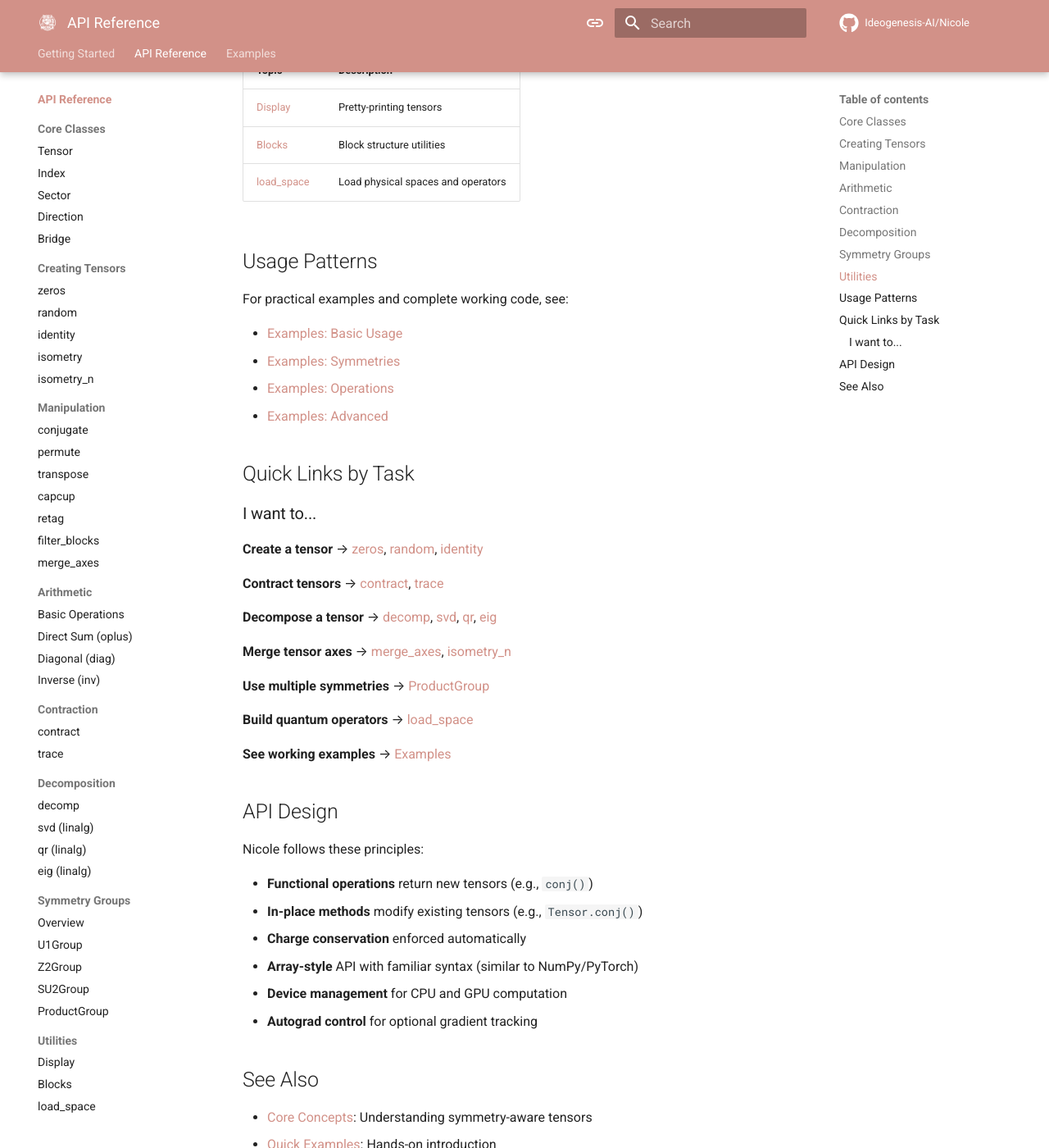
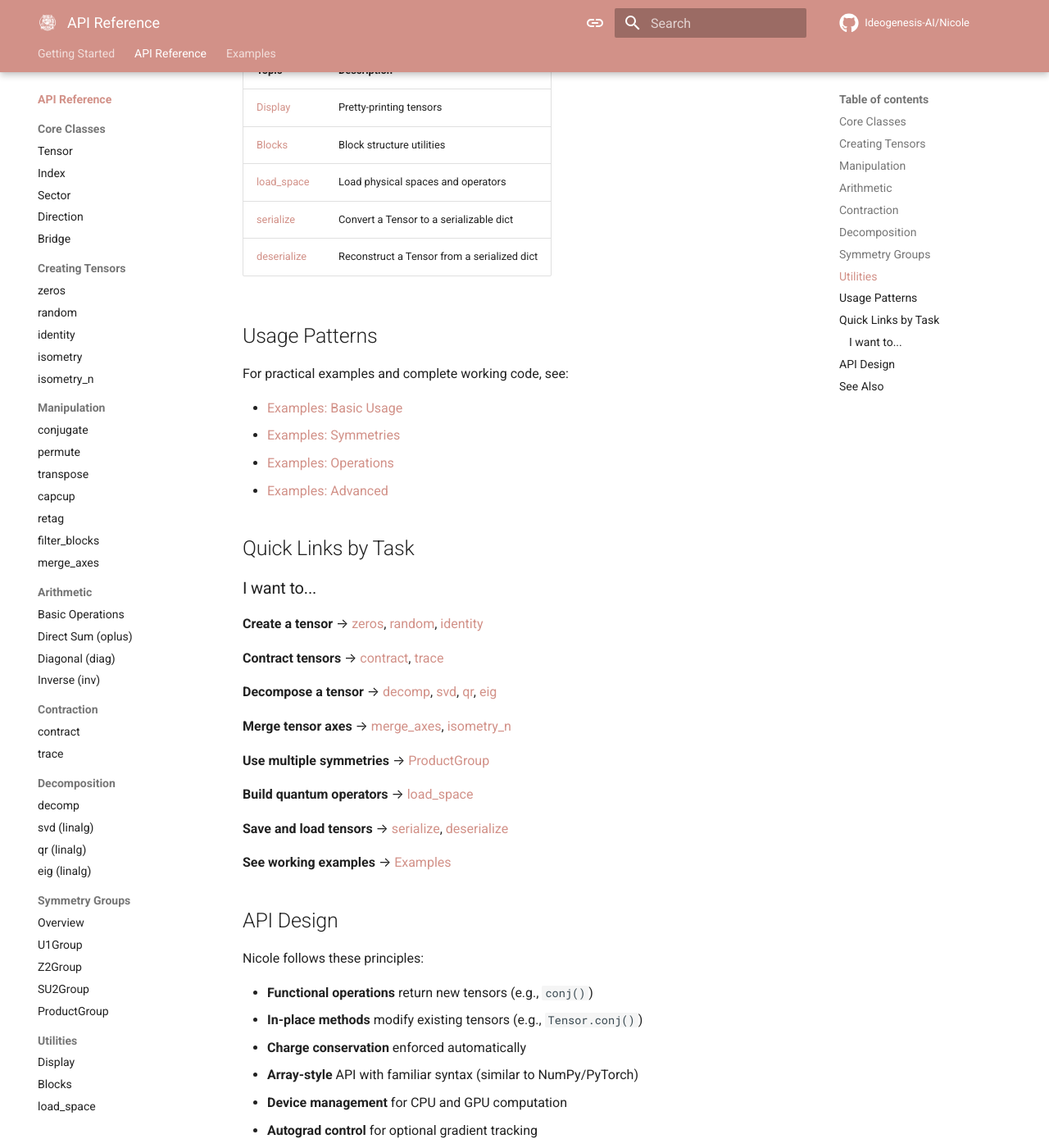
Before and after one commit to Ideogenesis-AI/Nicole, an MkDocs documentation site: the page built from docs/api/index.md, in a window 1280 px wide and 1400 px high, scrolled down 3415 px. Shown: the whole window at 82% size. Built offline with MkDocs 1.6.1 and Material for MkDocs 9.7.7, drawn with Linux system fonts in a browser that asks for light colours; comment, search, counter and statistics services are not loaded; the version menu is left out.

Commit message:
Update API documentation to include `serialize` and `deserialize` functions
Added entries for the `serialize` and `deserialize` functions in the API documentation, highlighting their roles in converting Tensors to and from serializable dictionaries. This update enhances user guidance on saving and loading tensors, ensuring comprehensive coverage of serialization features.

```diff
--- a/docs/api/index.md
+++ b/docs/api/index.md
@@ -100,6 +100,8 @@ Supporting functionality:
 | [Display](utilities/display.md) | Pretty-printing tensors |
 | [Blocks](utilities/blocks.md) | Block structure utilities |
 | [load_space](utilities/load_space.md) | Load physical spaces and operators |
+| [serialize](utilities/serialize.md) | Convert a Tensor to a serializable dict |
+| [deserialize](utilities/deserialize.md) | Reconstruct a Tensor from a serialized dict |
 
 ## Usage Patterns
 
@@ -132,6 +134,9 @@ For practical examples and complete working code, see:
 **Build quantum operators**
 → [load_space](utilities/load_space.md)
 
+**Save and load tensors**
+→ [serialize](utilities/serialize.md), [deserialize](utilities/deserialize.md)
+
 **See working examples**
 → [Examples](../examples/index.md)
 
```
